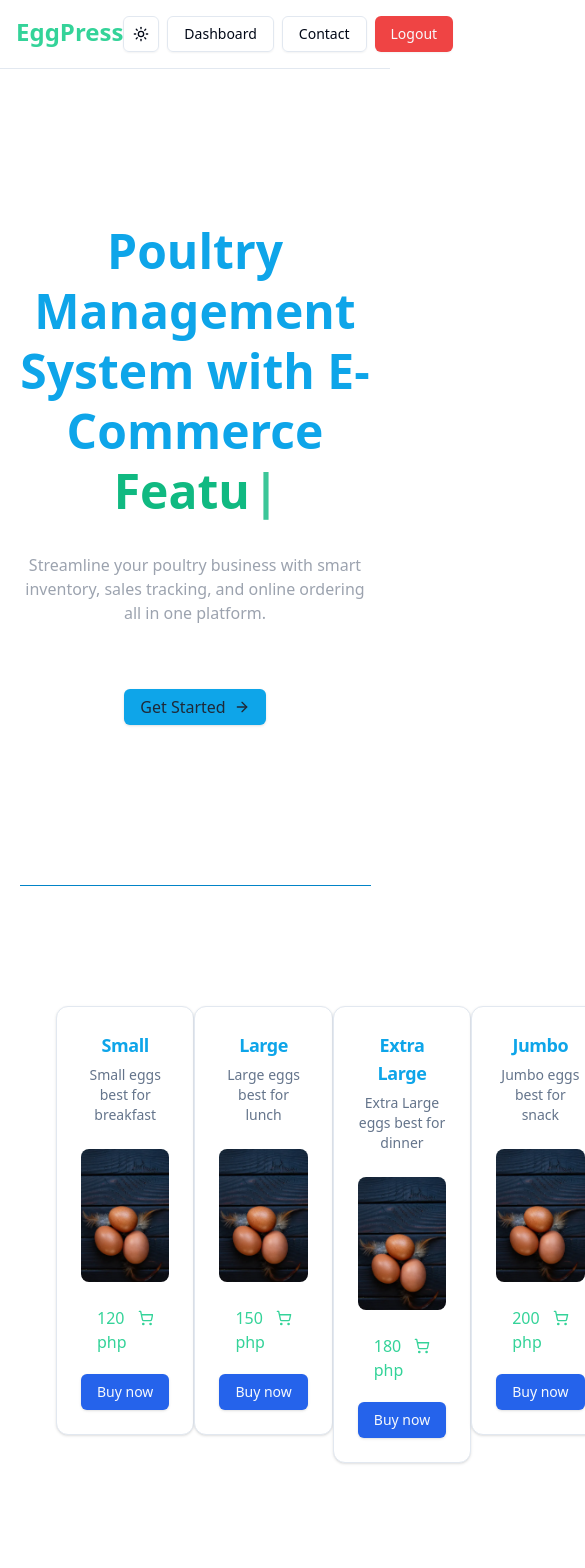
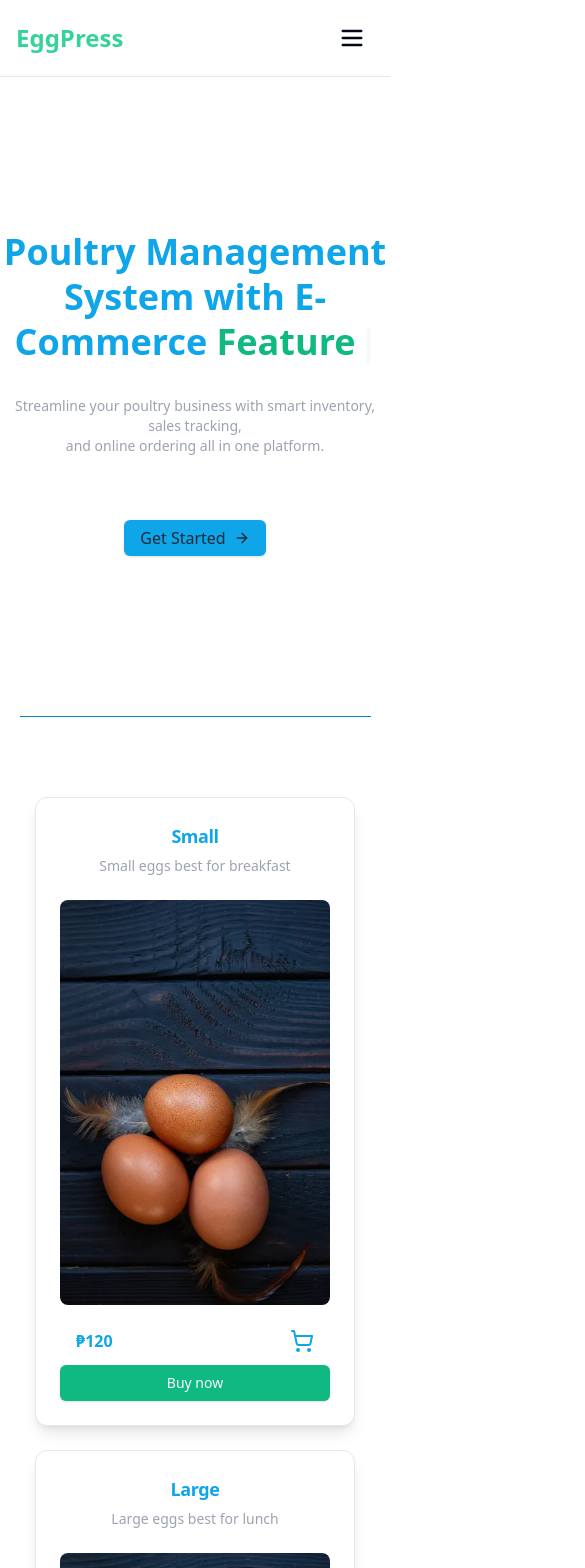
Before and after one commit to Endelsab/Poultry-Capstone, a Next.js app: page / in a window 390 px wide. Shown: the top 1568 px of the page, 585 px wide, since content can reach past the window. Built offline with nearby package versions, Linux system fonts and the light colour scheme.

Commit message:
responsive added

```diff
--- a/src/components/Footer.tsx
+++ b/src/components/Footer.tsx
@@ -78,7 +78,7 @@ function Footer() {
                                         ease: "easeOut",
                                         delay: 0.5,
                                    }}
-                                   className="w-1/2 "
+                                   className="md:w-1/2 w-full "
                               >
                                    <Separator className="h-[1px] bg-emerald-500 w-full" />
                               </motion.div>
--- a/src/components/Main.tsx
+++ b/src/components/Main.tsx
@@ -40,7 +40,7 @@ const Main = () => {
                >
                     <motion.h1
                          variants={childVariants}
-                         className="text-5xl font-bold text-sky-500 leading-tight"
+                         className=" text-4xl  md:text-5xl font-bold text-sky-500 leading-tight"
                     >
                          Poultry Management System with E-Commerce{" "}
                          <span className="text-emerald-500">
@@ -57,10 +57,10 @@ const Main = () => {
 
                     <motion.p
                          variants={childVariants}
-                         className="text-md mt-8 text-gray-400 font-semi-bold"
+                         className="text-sm  md:text-md mt-8 text-gray-400 from-neutral-500"
                     >
                          Streamline your poultry business with smart inventory,
-                         sales tracking, and online ordering <br /> all in one
+                         sales tracking, <br /> and online ordering all in one
                          platform.
                     </motion.p>
 
--- a/src/components/Navbar.tsx
+++ b/src/components/Navbar.tsx
@@ -4,10 +4,15 @@ import Link from "next/link";
 import { Button } from "@/components/ui/button";
 import { Modetoggle } from "./Modetoggle";
 import { motion } from "framer-motion";
+import { useState } from "react";
+import { Menu, X } from "lucide-react"; // For mobile menu icons
+import { Separator } from "./ui/separator";
 
 const Navbar = () => {
+     const [menuOpen, setMenuOpen] = useState(false);
+
      return (
-          <nav className="sticky  top-0 w-full border-b bg-background/95 backdrop-blur supports-[backdrop-filter]:bg-background/60 z-50">
+          <nav className="sticky top-0 w-full border-b bg-background/95 backdrop-blur supports-[backdrop-filter]:bg-background/60 z-50">
                <motion.div
                     whileInView={{ opacity: 1, x: 0 }}
                     viewport={{ once: false, amount: 0.2 }}
@@ -17,22 +22,56 @@ const Navbar = () => {
                          duration: 0.8,
                          ease: "easeOut",
                     }}
-                    className="max-w-7xl mx-auto p-4 flex justify-between"
+                    className="max-w-7xl mx-auto p-4 flex justify-between items-center"
                >
+                    {/* Logo */}
                     <h1 className="font-bold text-2xl text-emerald-400">
                          EggPress
                     </h1>
-                    <div className="flex gap-2">
+
+                    {/* Desktop Menu */}
+                    <div className="hidden md:flex gap-2">
                          <Modetoggle />
-                         <Link href={"/"}>
-                              <Button variant={"outline"}>Dashboard</Button>
+                         <Link href="/">
+                              <Button variant="outline">Dashboard</Button>
                          </Link>
-                         <Link href={"/"}>
-                              <Button variant={"outline"}>Contact</Button>
+                         <Link href="/">
+                              <Button variant="outline">Contact</Button>
                          </Link>
-                         <Button variant={"destructive"}>Logout</Button>
+                         <Button variant="destructive">Logout</Button>
                     </div>
+
+                    {/* Mobile Menu Button */}
+                    <button
+                         className="md:hidden p-2 hover:text-sky-500 transition ease-in-out"
+                         onClick={() => setMenuOpen(!menuOpen)}
+                    >
+                         {menuOpen ? <X size={28} /> : <Menu size={28} />}
+                    </button>
                </motion.div>
+
+               {/* Mobile Menu Dropdown */}
+               {menuOpen && (
+                    <div className="md:hidden flex flex-col items-center gap-4 p-6 bg-background border-t">
+                         <Modetoggle />
+                         <Link href="/" onClick={() => setMenuOpen(false)}>
+                              <button className="hover:text-sky-500 transition ease-in-out ">
+                                   Contact
+                              </button>
+                         </Link>
+
+                         <Separator className="w-40 " />
+
+                         <Link href="/" onClick={() => setMenuOpen(false)}>
+                              <button className="hover:text-sky-500 transition ease-in-out">
+                                   Dashboard
+                              </button>
+                         </Link>
+                         <Separator className="w-40" />
+
+                         <Button variant="destructive">Logout</Button>
+                    </div>
+               )}
           </nav>
      );
 };
--- a/src/components/ProductCard.tsx
+++ b/src/components/ProductCard.tsx
@@ -3,7 +3,6 @@
 import React from "react";
 import { Button } from "./ui/button";
 import { ShoppingCart } from "lucide-react";
-
 import {
      Card,
      CardContent,
@@ -12,7 +11,6 @@ import {
      CardHeader,
      CardTitle,
 } from "@/components/ui/card";
-
 import { motion } from "framer-motion";
 import { AnimatePresence } from "framer-motion";
 
@@ -20,72 +18,67 @@ const products = [
      {
           title: "Small",
           description: "Small eggs best for breakfast",
-          price: "120 php",
+          price: "₱120",
           img: "/small.jpg",
      },
      {
           title: "Large",
           description: "Large eggs best for lunch",
-          price: "150 php",
+          price: "₱150",
           img: "/small.jpg",
      },
      {
           title: "Extra Large",
           description: "Extra Large eggs best for dinner",
-          price: "180 php",
+          price: "₱180",
           img: "/small.jpg",
      },
      {
           title: "Jumbo",
-          description: "Jumbo eggs best for snack",
-          price: "200 php",
+          description: "Jumbo eggs best for snacks",
+          price: "₱200",
           img: "/small.jpg",
      },
 ];
 
 export function ProductCard() {
      return (
-          <>
           <AnimatePresence>
-                    <div className="flex w-full  mt-20  justify-around px-14">
+               <div className="grid grid-cols-1 sm:grid-cols-2 lg:grid-cols-4 gap-6 w-full px-4 md:px-14 mt-10">
                     {products.map((product, index) => (
                          <motion.div
                               key={index}
-                                   initial={{
-                                        opacity: 0,
-                                        x: index < 2 ? -100 : 100,
-                                   }}
-                                   whileInView={{ opacity: 1, x: 0 }}
+                              initial={{ opacity: 0, y: 50 }}
+                              whileInView={{ opacity: 1, y: 0 }}
                               viewport={{ once: false, amount: 0.2 }}
                               transition={{
-                                        duration: 0.8,
+                                   duration: 0.6,
                                    delay: index * 0.2,
                                    ease: "easeOut",
                               }}
-                                   className="basis-64"
                          >
-                                   <Card>
+                              <Card className="w-full max-w-xs mx-auto shadow-lg hover:shadow-xl transition duration-300">
                                    <CardHeader>
                                         <CardTitle className="text-center text-lg text-sky-500">
                                              {product.title}
                                         </CardTitle>
-                                             <CardDescription className="text-center">
+                                        <CardDescription className="text-center text-gray-400">
                                              {product.description}
                                         </CardDescription>
                                    </CardHeader>
-                                        <CardContent>
+                                   <CardContent className="flex justify-center">
                                         <img
-                                                  className="size-[250] rounded-lg"
+                                             className="size-auto object-cover rounded-lg"
                                              src={product.img}
-                                                  alt="product image"
+                                             alt={`${product.title} image`}
                                         />
                                    </CardContent>
-                                        <CardFooter className="flex flex-col gap-5">
-                                             <div className="flex justify-between w-full px-4 text-emerald-400">
+                                   <CardFooter className="flex flex-col gap-3">
+                                        <div className="flex justify-between w-full px-4 text-sky-500 font-semibold">
                                              <p>{product.price}</p>
-                                                  <ShoppingCart className="hover:text-sky-500" />
+                                             <ShoppingCart className=" hover:scale-125 transition ease-in-out  hover:text-emerald-400 cursor-pointer" />
                                         </div>
-                                             <Button className="w-full hover:bg-emerald-500">
+                                        <Button className="w-full bg-emerald-500 hover:bg-emerald-600 transition">
                                              Buy now
                                         </Button>
                                    </CardFooter>
@@ -94,6 +87,5 @@ export function ProductCard() {
                     ))}
                </div>
           </AnimatePresence>
-          </>
      );
 }
```
Lines whose indentation alone changed are shown as unchanged.
